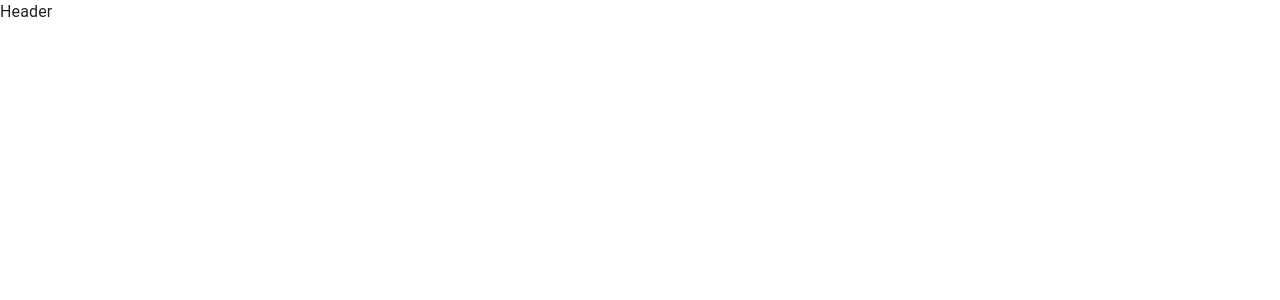
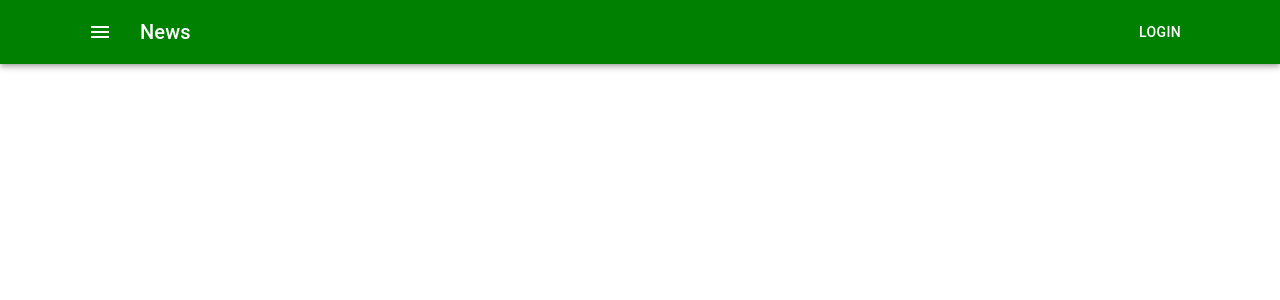
Before and after one commit to Iryna781/lesson-9, a React (Create React App) app: page / in a window 1280 px wide. Shown: the top 300 px of the page. Built offline with nearby package versions, Linux system fonts and the light colour scheme; the HTML template or start-up script is replaced by a standard one.

Commit message:
color style

```diff
--- a/package.json
+++ b/package.json
@@ -5,6 +5,7 @@
   "dependencies": {
     "@emotion/react": "^11.10.5",
     "@emotion/styled": "^11.10.5",
+    "@mui/icons-material": "^5.11.0",
     "@mui/material": "^5.11.0",
     "@testing-library/jest-dom": "^5.16.5",
     "@testing-library/react": "^13.4.0",
--- a/src/container/Header/Header.tsx
+++ b/src/container/Header/Header.tsx
@@ -1,5 +1,36 @@
+import AppBar from '@mui/material/AppBar'
+import Toolbar from '@mui/material/Toolbar'
+import Typography from '@mui/material/Typography'
+import Button from '@mui/material/Button'
+import IconButton from '@mui/material/IconButton'
+import MenuIcon from '@mui/icons-material/Menu'
+import Container from '@mui/material/Container'
 type Props = {}
 const Header = (props: Props) => {
-    return <div>Header</div>
+    return (
+        <AppBar position="static" style={{ backgroundColor: 'green' }}>
+            <Container maxWidth="lg">
+                <Toolbar>
+                    <IconButton
+                        size="large"
+                        edge="start"
+                        color="inherit"
+                        aria-label="menu"
+                        sx={{ mr: 2 }}
+                    >
+                        <MenuIcon />
+                    </IconButton>
+                    <Typography
+                        variant="h6"
+                        component="div"
+                        sx={{ flexGrow: 1 }}
+                    >
+                        News
+                    </Typography>
+                    <Button color="inherit">Login</Button>
+                </Toolbar>
+            </Container>
+        </AppBar>
+    )
 }
 export default Header
```
Also changed, not shown: 1 other file (tests, documents, lock files or other folders).
